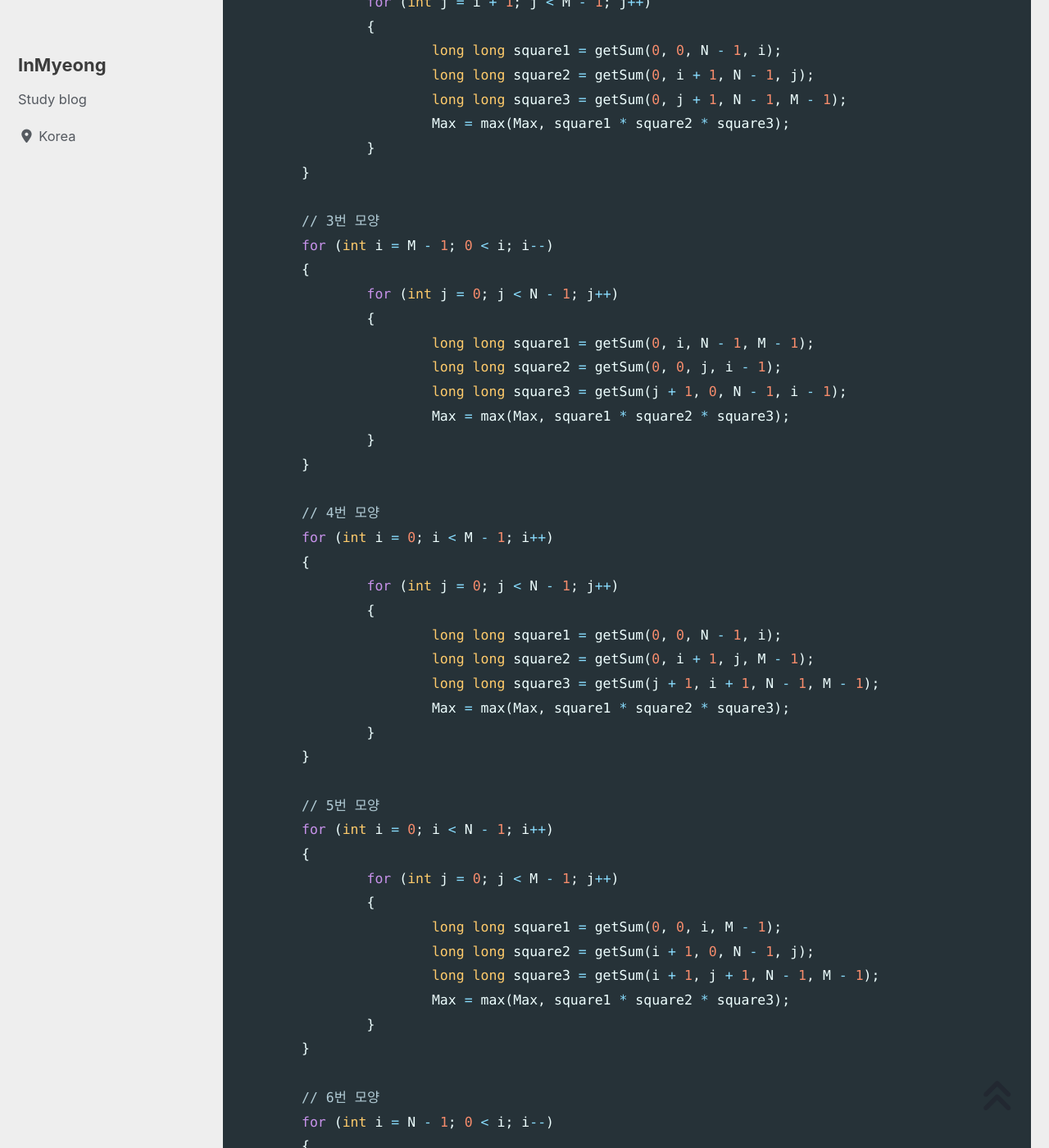
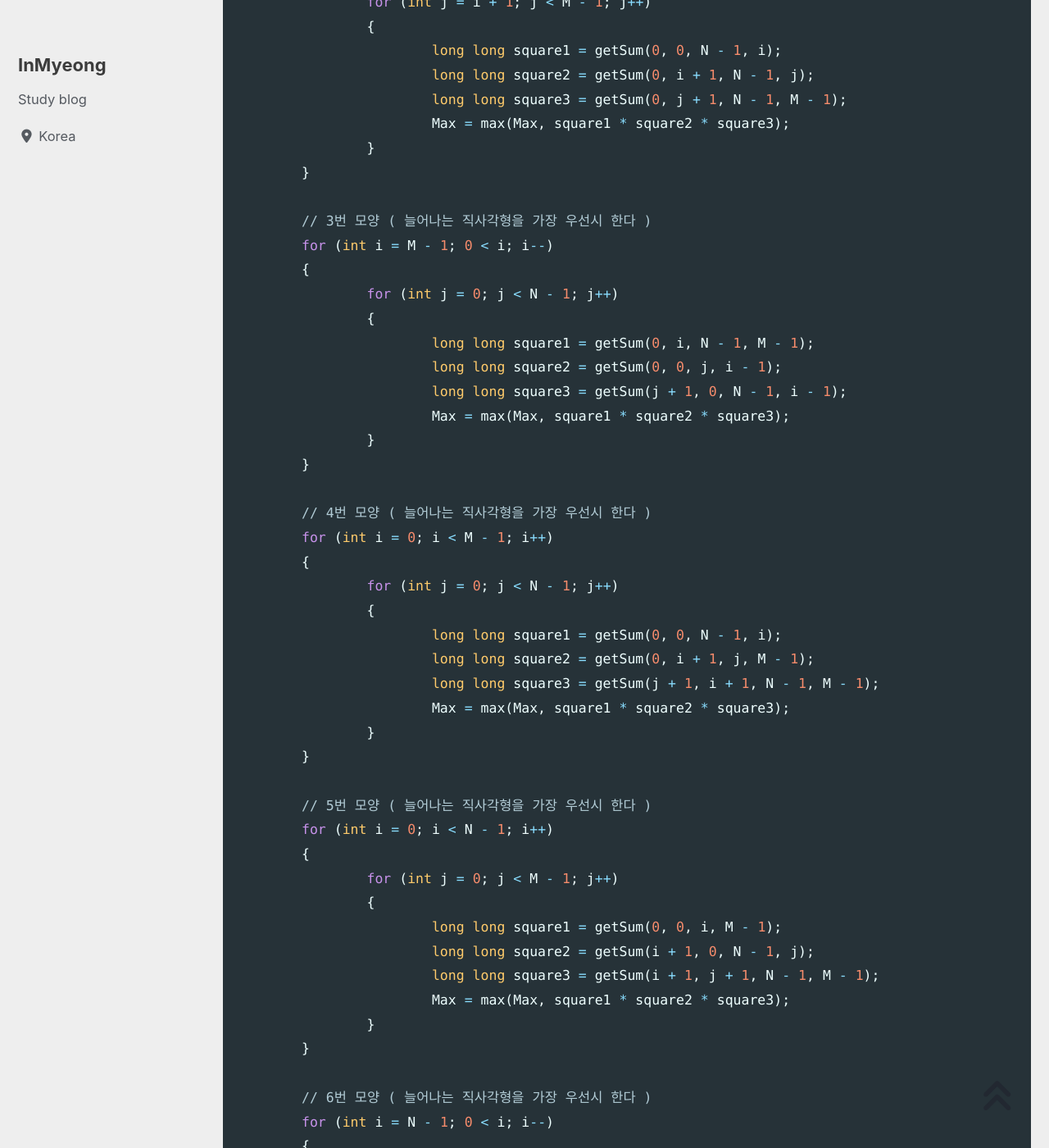
Before and after one commit to devMyeong/devMyeong.github.io, a Jekyll site: the page built from _posts/codingTest/2023-04-30-나만의문제집.md, in a window 1280 px wide and 1400 px high, scrolled down 29121 px. Shown: the whole window at 82% size. Built offline with Jekyll 4.4.1, drawn with Linux system fonts in a browser that asks for light colours; cached includes are drawn as plain includes; nearby versions of some CDN libraries; some web fonts are replaced; comment, search, counter and statistics services are not loaded.

Commit message:
Chore : 수정

```diff
--- a/_posts/codingTest/2023-04-30-나만의문제집.md
+++ b/_posts/codingTest/2023-04-30-나만의문제집.md
@@ -856,7 +856,7 @@ void solution()
 		}
 	}
 
-	// 3번 모양
+	// 3번 모양 ( 늘어나는 직사각형을 가장 우선시 한다 )
 	for (int i = M - 1; 0 < i; i--)
 	{
 		for (int j = 0; j < N - 1; j++)
@@ -868,7 +868,7 @@ void solution()
 		}
 	}
 
-	// 4번 모양
+	// 4번 모양 ( 늘어나는 직사각형을 가장 우선시 한다 )
 	for (int i = 0; i < M - 1; i++)
 	{
 		for (int j = 0; j < N - 1; j++)
@@ -880,7 +880,7 @@ void solution()
 		}
 	}
 
-	// 5번 모양
+	// 5번 모양 ( 늘어나는 직사각형을 가장 우선시 한다 )
 	for (int i = 0; i < N - 1; i++)
 	{
 		for (int j = 0; j < M - 1; j++)
@@ -892,7 +892,7 @@ void solution()
 		}
 	}
 
-	// 6번 모양
+	// 6번 모양 ( 늘어나는 직사각형을 가장 우선시 한다 )
 	for (int i = N - 1; 0 < i; i--)
 	{
 		for (int j = 0; j < M - 1; j++)
```
